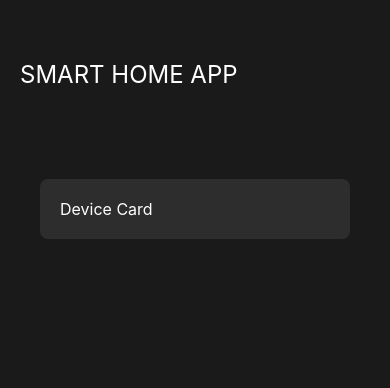
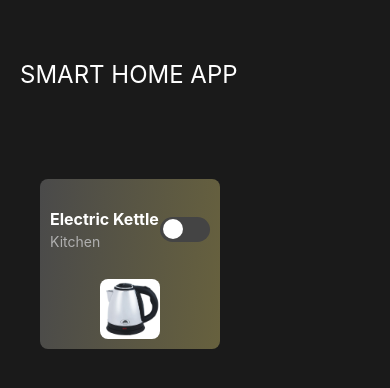
Before and after one commit to TIZIHMARKP/Smart-Home-App, a React Native app: screen / in a window 390 px wide. Shown: the top 388 px of the page. Built offline with nearby package versions, Linux system fonts and the light colour scheme.

Commit message:
Displayed electric kettle using component in DeviceCard.js

```diff
--- a/components/device/DeviceCard.js
+++ b/components/device/DeviceCard.js
@@ -1,25 +1,162 @@
-import React from 'react';
-import { View, Text, StyleSheet } from 'react-native';
+import React, { useState } from 'react';
+import { View, Text, StyleSheet, TouchableOpacity } from 'react-native';
+import { LinearGradient } from 'expo-linear-gradient';
+import { Image } from 'react-native';
+
+import ElectricKettle from '../../assets/images/electricKettle.jpg'
+
 
 
 function DeviceCard(){
+
+    const device = {
+        id: 1,
+        name: "Electric Kettle",
+        room: "Kitchen",
+        image: ElectricKettle,
+    }
+
+    const [isDeviceOn, setIsDeviceOn] = useState(false);
+
+    const handleToggle = () => {
+        setIsDeviceOn(!isDeviceOn);
+        console.log(device.name + 'is now: ', !isDeviceOn ? 'ON' : 'Off');
+
+    }
+
     return(
-        <View style={styles.container}>
-            <Text style={styles.text}>Device Card </Text>
+         <LinearGradient
+      colors={['#4a4a4a', '#67613eff']}
+      start={{ x: 0, y: 0.2 }}
+      end={{ x: 1, y: 0.3 }}
+      style={styles.deviceCard}
+    >
+      {/* Top section */}
+      <View style={styles.topSection}>
+        {/* Left side */}
+        <View style={styles.deviceInfo}>
+          <Text style={styles.deviceName}>{device.name}</Text>
+          <Text style={styles.deviceLocation}>{device.room}</Text>
         </View>
+
+        {/* Right side */}
+        <TouchableOpacity
+          style={[
+            styles.toggleButton,
+            isDeviceOn ? styles.toggleOn : styles.toggleOff
+          ]}
+          onPress={handleToggle}
+        >
+          <View style={[
+            styles.toggleCircle,
+            isDeviceOn ? styles.circleOn : styles.circleOff
+          ]} />
+        </TouchableOpacity>
+      </View>
+
+      {/* Bottom section */}
+      <View style={styles.bottomSection}>
+        <Image
+          source={device.image}
+          style={styles.deviceImage}
+        />
+      </View>
+    </LinearGradient>
     )
 }
 
 export default DeviceCard;
 
-const styles =  StyleSheet.create({
-    container: {
+
+const styles = StyleSheet.create({
+  container: {
+    flex: 1,
+    backgroundColor: '#1a1a1a',
     padding: 20,
-    backgroundColor: '#2d2d2d',
+    paddingTop: 60, // for status bar
+  },
+  title: {
+    fontSize: 24,
+    color: '#FFFFFF',
+    marginBottom: 30,
+  },
+
+  deviceCard: {
+    width: 180,
+    height: 170,
+    // backgroundColor: '#2d2d2d',
+    borderRadius: 8,
+    marginBottom: 10,
+    padding: 10,
+    // alignItems: 'center',
+  },
+  topSection: {
+    flexDirection: 'row',
+    justifyContent: 'space-between',
+    alignItems: 'center',
+    flex: 1,
+    marginBottom: 10,
+  },
+  deviceInfo: {
+    // flex: 1
+  },
+  deviceName: {
+    fontSize: 16,
+    color: '#ffffff',
+    fontWeight: 'bold',
+    marginBottom: 4,
+  },
+  deviceLocation: {
+    fontSize: 14,
+    color: '#b0b0b0',
+  },
+
+  // right side of top
+  toggleButton: {
+    width: 50,
+    height: 25,
+    borderRadius: 12.5,
+    justifyContent: 'center',
+    position: 'relative',
+    // backgroundColor: '#444',
+    // padding: 8,
+    // fontSize: 12,
+  },
+
+  // toggle off
+  toggleOff: {
+    backgroundColor: '#444'
+  },
+  // toggle on
+  toggleOn: {
+    backgroundColor: '#4CAF50',
+  },
+
+  // moving circle inside the toggle
+  toggleCircle: {
+    width: 20,
+    height: 20,
+    borderRadius: 10,
+    backgroundColor: '#ffffff',
+    position: 'absolute' // it makes the position of circle to change
+  },
+
+  circleOff: {
+    left: 3,
+  },
+  circleOn: {
+    right: 3,
+  },
+
+  // buttomSection:
+  bottomSection: {
+    alignItems: 'center',
+    justifyContent: 'center',
+  },
+
+  deviceImage: {
+    width: 60,
+    height: 60,
     borderRadius: 8,
   },
-  text: {
-    color: '#ffffff',
-    fontSize: 16,
-  },
-})
+});
```
Also changed, not shown: App.js (+0 -139 lines).
